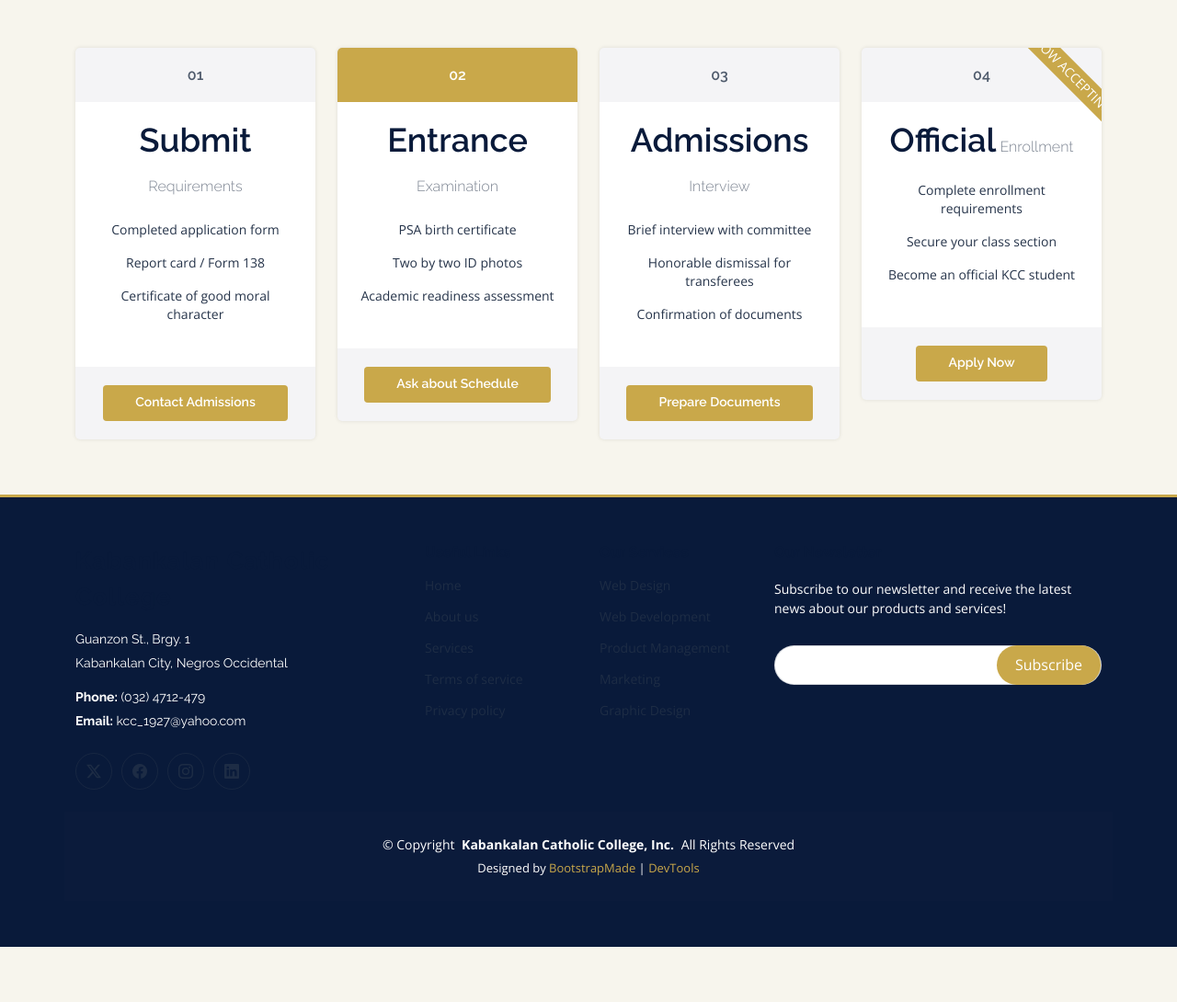
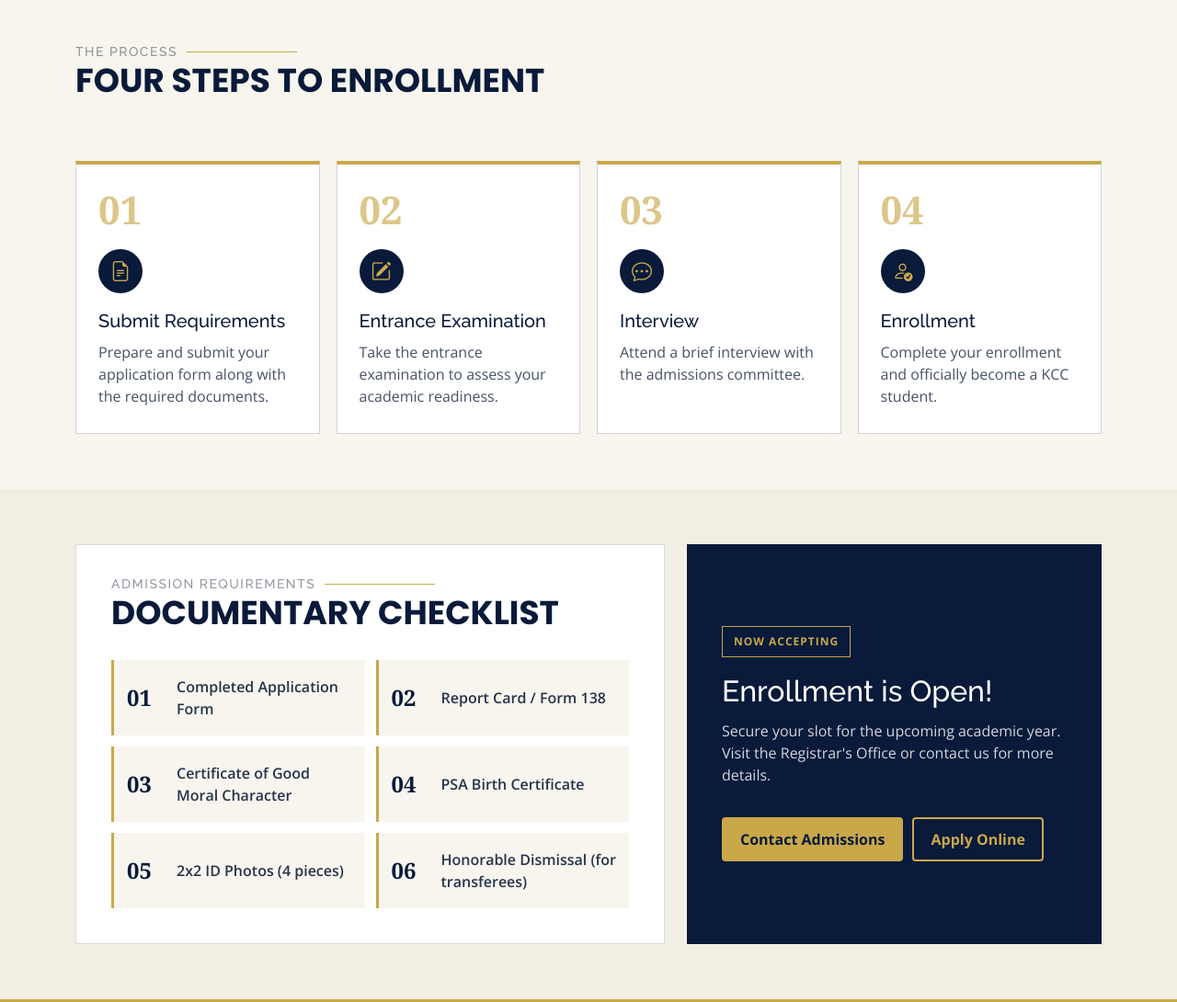
Before and after one commit to sheshale/Alvarez-Project-2, a plain HTML site: page pricing.html in a window 1280 px wide. Shown: the part 403-1493 px from the top of the page at 92% size. Before the commit the page ends 1433 px from the top, so only its background shows below. Drawn offline with nearby package versions, Linux system fonts and the light colour scheme.

Commit message:
Last modification

```diff
--- a/assets/css/main.css
+++ b/assets/css/main.css
@@ -2066,6 +2066,182 @@ section,
 }
 
 /*--------------------------------------------------------------
+# Admissions Section
+--------------------------------------------------------------*/
+.admissions-timeline {
+  display: grid;
+  grid-template-columns: repeat(4, minmax(0, 1fr));
+  gap: 18px;
+}
+
+.admissions-step {
+  min-height: 280px;
+  position: relative;
+  padding: 28px 24px;
+  border: 1px solid color-mix(in srgb, var(--heading-color), transparent 82%);
+  border-top: 4px solid var(--accent-color);
+  background: var(--surface-color);
+}
+
+.admissions-step .step-number {
+  color: color-mix(in srgb, var(--accent-color), transparent 35%);
+  font-family: Georgia, "Times New Roman", serif;
+  font-size: 42px;
+  font-weight: 700;
+  line-height: 1;
+}
+
+.admissions-step .step-icon {
+  width: 48px;
+  height: 48px;
+  margin: 22px 0 18px;
+  display: flex;
+  align-items: center;
+  justify-content: center;
+  border-radius: 50%;
+  background: var(--heading-color);
+  color: var(--accent-color);
+  font-size: 22px;
+}
+
+.admissions-step h3 {
+  margin-bottom: 10px;
+  font-size: 20px;
+}
+
+.admissions-step p {
+  margin: 0;
+  color: color-mix(in srgb, var(--default-color), transparent 15%);
+}
+
+.requirements-panel {
+  height: 100%;
+  padding: 38px;
+  border: 1px solid color-mix(in srgb, var(--heading-color), transparent 84%);
+  background: var(--surface-color);
+}
+
+.requirements-panel .section-title {
+  padding-bottom: 24px;
+}
+
+.requirements-grid {
+  display: grid;
+  grid-template-columns: repeat(2, minmax(0, 1fr));
+  gap: 12px;
+}
+
+.requirement-item {
+  min-height: 82px;
+  display: flex;
+  align-items: center;
+  gap: 14px;
+  padding: 14px;
+  border-left: 3px solid var(--accent-color);
+  background: color-mix(in srgb, var(--background-color), var(--surface-color) 40%);
+}
+
+.requirement-item span {
+  flex: 0 0 40px;
+  color: var(--heading-color);
+  font-family: Georgia, "Times New Roman", serif;
+  font-size: 24px;
+  font-weight: 700;
+}
+
+.requirement-item p {
+  margin: 0;
+  font-weight: 600;
+}
+
+.enrollment-callout {
+  height: 100%;
+  min-height: 360px;
+  display: flex;
+  flex-direction: column;
+  justify-content: center;
+  padding: 38px;
+  background: var(--heading-color);
+  color: #ffffff;
+}
+
+.enrollment-callout h3 {
+  margin: 18px 0 12px;
+  color: #ffffff;
+  font-size: 32px;
+}
+
+.enrollment-callout p {
+  color: color-mix(in srgb, #ffffff, transparent 18%);
+}
+
+.status-badge {
+  align-self: flex-start;
+  padding: 7px 12px;
+  border: 1px solid var(--accent-color);
+  color: var(--accent-color);
+  font-size: 12px;
+  font-weight: 700;
+  letter-spacing: 1px;
+}
+
+.callout-actions {
+  display: flex;
+  flex-wrap: wrap;
+  gap: 10px;
+  margin-top: 18px;
+}
+
+.btn-admissions-primary,
+.btn-admissions-outline {
+  display: inline-flex;
+  align-items: center;
+  justify-content: center;
+  min-height: 44px;
+  padding: 10px 18px;
+  border: 2px solid var(--accent-color);
+  border-radius: 4px;
+  font-weight: 700;
+}
+
+.btn-admissions-primary {
+  background: var(--accent-color);
+  color: var(--heading-color);
+}
+
+.btn-admissions-outline {
+  color: var(--accent-color);
+}
+
+.btn-admissions-primary:hover {
+  background: color-mix(in srgb, var(--accent-color), #ffffff 12%);
+  color: var(--heading-color);
+}
+
+.btn-admissions-outline:hover {
+  background: var(--accent-color);
+  color: var(--heading-color);
+}
+
+@media (max-width: 991px) {
+  .admissions-timeline {
+    grid-template-columns: repeat(2, minmax(0, 1fr));
+  }
+}
+
+@media (max-width: 575px) {
+  .admissions-timeline,
+  .requirements-grid {
+    grid-template-columns: 1fr;
+  }
+
+  .requirements-panel,
+  .enrollment-callout {
+    padding: 24px;
+  }
+}
+
+/*--------------------------------------------------------------
 # Pricing Section
 --------------------------------------------------------------*/
 .pricing .pricing-item {
--- a/pricing.html
+++ b/pricing.html
@@ -80,85 +80,96 @@
         <div class="container">
           <ol>
             <li><a href="index.html">Home</a></li>
-            <li class="current">Pricing</li>
+            <li class="current">Admissions</li>
           </ol>
         </div>
       </nav>
     </div><!-- End Page Title -->
 
-    <!-- Pricing Section -->
-    <section id="pricing" class="pricing section">
+    <!-- Admissions Process Section -->
+    <section id="admissions-process" class="section admissions-process">
+
+      <div class="container section-title" data-aos="fade-up">
+        <h2>The Process</h2>
+        <p>Four Steps to Enrollment</p>
+      </div>
 
       <div class="container">
+        <div class="admissions-timeline">
 
-        <div class="row gy-3">
+          <article class="admissions-step" data-aos="fade-up" data-aos-delay="100">
+            <div class="step-number">01</div>
+            <div class="step-icon"><i class="bi bi-file-earmark-text"></i></div>
+            <h3>Submit Requirements</h3>
+            <p>Prepare and submit your application form along with the required documents.</p>
+          </article>
 
-          <div class="col-xl-3 col-lg-6" data-aos="fade-up" data-aos-delay="100">
-            <div class="pricing-item">
-              <h3>01</h3>
-              <h4>Submit<span> Requirements</span></h4>
-              <ul>
-                <li>Completed application form</li>
-                <li>Report card / Form 138</li>
-                <li>Certificate of good moral character</li>
-              </ul>
-              <div class="btn-wrap">
-                <a href="contact.html" class="btn-buy">Contact Admissions</a>
+          <article class="admissions-step" data-aos="fade-up" data-aos-delay="200">
+            <div class="step-number">02</div>
+            <div class="step-icon"><i class="bi bi-pencil-square"></i></div>
+            <h3>Entrance Examination</h3>
+            <p>Take the entrance examination to assess your academic readiness.</p>
+          </article>
+
+          <article class="admissions-step" data-aos="fade-up" data-aos-delay="300">
+            <div class="step-number">03</div>
+            <div class="step-icon"><i class="bi bi-chat-dots"></i></div>
+            <h3>Interview</h3>
+            <p>Attend a brief interview with the admissions committee.</p>
+          </article>
+
+          <article class="admissions-step" data-aos="fade-up" data-aos-delay="400">
+            <div class="step-number">04</div>
+            <div class="step-icon"><i class="bi bi-person-check"></i></div>
+            <h3>Enrollment</h3>
+            <p>Complete your enrollment and officially become a KCC student.</p>
+          </article>
+
+        </div>
+      </div>
+
+    </section><!-- /Admissions Process Section -->
+
+    <!-- Admission Requirements Section -->
+    <section id="admission-requirements" class="section admission-requirements light-background">
+
+      <div class="container">
+        <div class="row align-items-stretch gy-4">
+
+          <div class="col-lg-7" data-aos="fade-up">
+            <div class="requirements-panel">
+              <div class="section-title text-start">
+                <h2>Admission Requirements</h2>
+                <p>Documentary Checklist</p>
+              </div>
+
+              <div class="requirements-grid">
+                <div class="requirement-item"><span>01</span><p>Completed Application Form</p></div>
+                <div class="requirement-item"><span>02</span><p>Report Card / Form 138</p></div>
+                <div class="requirement-item"><span>03</span><p>Certificate of Good Moral Character</p></div>
+                <div class="requirement-item"><span>04</span><p>PSA Birth Certificate</p></div>
+                <div class="requirement-item"><span>05</span><p>2x2 ID Photos (4 pieces)</p></div>
+                <div class="requirement-item"><span>06</span><p>Honorable Dismissal (for transferees)</p></div>
               </div>
             </div>
-          </div><!-- End Pricing Item -->
+          </div>
 
-          <div class="col-xl-3 col-lg-6" data-aos="fade-up" data-aos-delay="200">
-            <div class="pricing-item featured">
-              <h3>02</h3>
-              <h4>Entrance<span> Examination</span></h4>
-              <ul>
-                <li>PSA birth certificate</li>
-                <li>Two by two ID photos</li>
-                <li>Academic readiness assessment</li>
-              </ul>
-              <div class="btn-wrap">
-                <a href="contact.html" class="btn-buy">Ask about Schedule</a>
+          <div class="col-lg-5" data-aos="fade-up" data-aos-delay="150">
+            <aside class="enrollment-callout">
+              <span class="status-badge">NOW ACCEPTING</span>
+              <h3>Enrollment is Open!</h3>
+              <p>Secure your slot for the upcoming academic year. Visit the Registrar's Office or contact us for more details.</p>
+              <div class="callout-actions">
+                <a href="contact.html" class="btn-admissions-primary">Contact Admissions</a>
+                <a href="https://kcc.wela.ph/" class="btn-admissions-outline">Apply Online</a>
               </div>
-            </div>
-          </div><!-- End Pricing Item -->
-
-          <div class="col-xl-3 col-lg-6" data-aos="fade-up" data-aos-delay="400">
-            <div class="pricing-item">
-              <h3>03</h3>
-              <h4>Admissions<span> Interview</span></h4>
-              <ul>
-                <li>Brief interview with committee</li>
-                <li>Honorable dismissal for transferees</li>
-                <li>Confirmation of documents</li>
-              </ul>
-              <div class="btn-wrap">
-                <a href="contact.html" class="btn-buy">Prepare Documents</a>
-              </div>
-            </div>
-          </div><!-- End Pricing Item -->
-
-          <div class="col-xl-3 col-lg-6" data-aos="fade-up" data-aos-delay="400">
-            <div class="pricing-item">
-              <span class="advanced">NOW ACCEPTING</span>
-              <h3>04</h3>
-              <h4>Official<span> Enrollment</span></h4>
-              <ul>
-                <li>Complete enrollment requirements</li>
-                <li>Secure your class section</li>
-                <li>Become an official KCC student</li>
-              </ul>
-              <div class="btn-wrap">
-                <a href="https://kcc.wela.ph/" class="btn-buy">Apply Now</a>
-              </div>
-            </div>
-          </div><!-- End Pricing Item -->
+            </aside>
+          </div>
 
         </div>
-
       </div>
 
-    </section><!-- /Pricing Section -->
+    </section><!-- /Admission Requirements Section -->
 
   </main>
 
```
